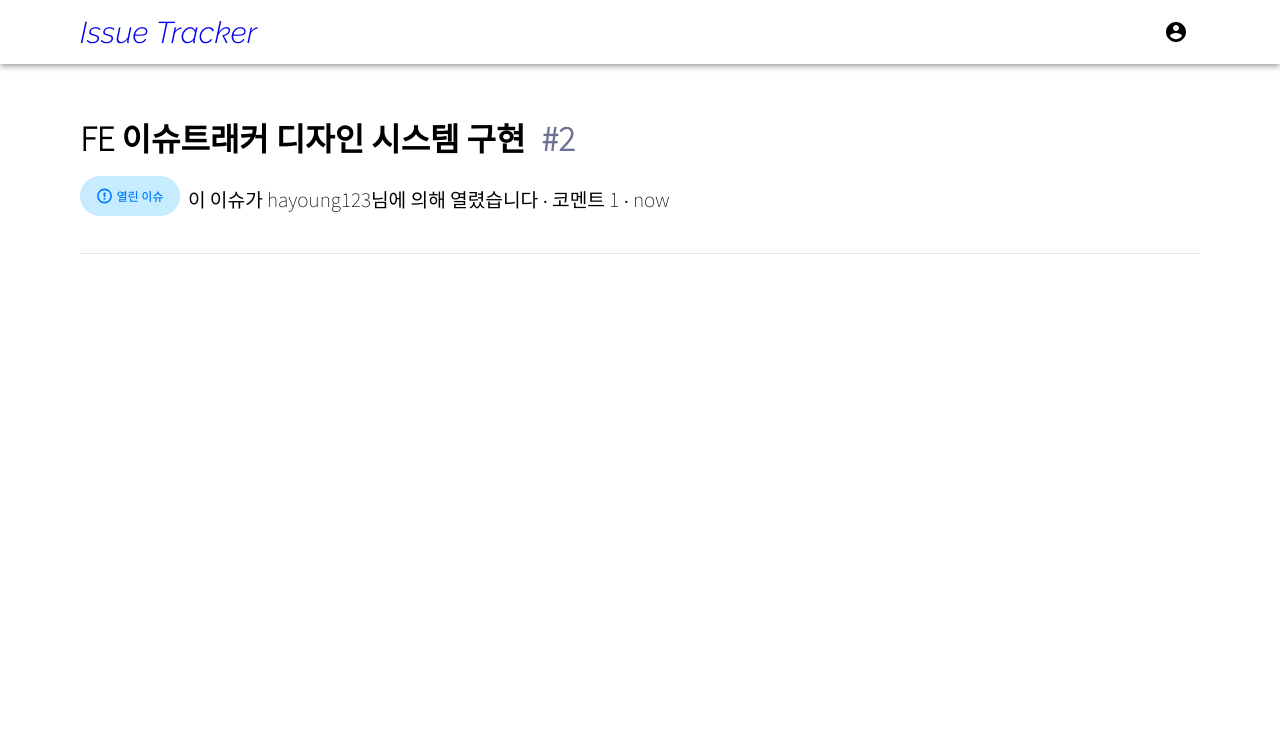
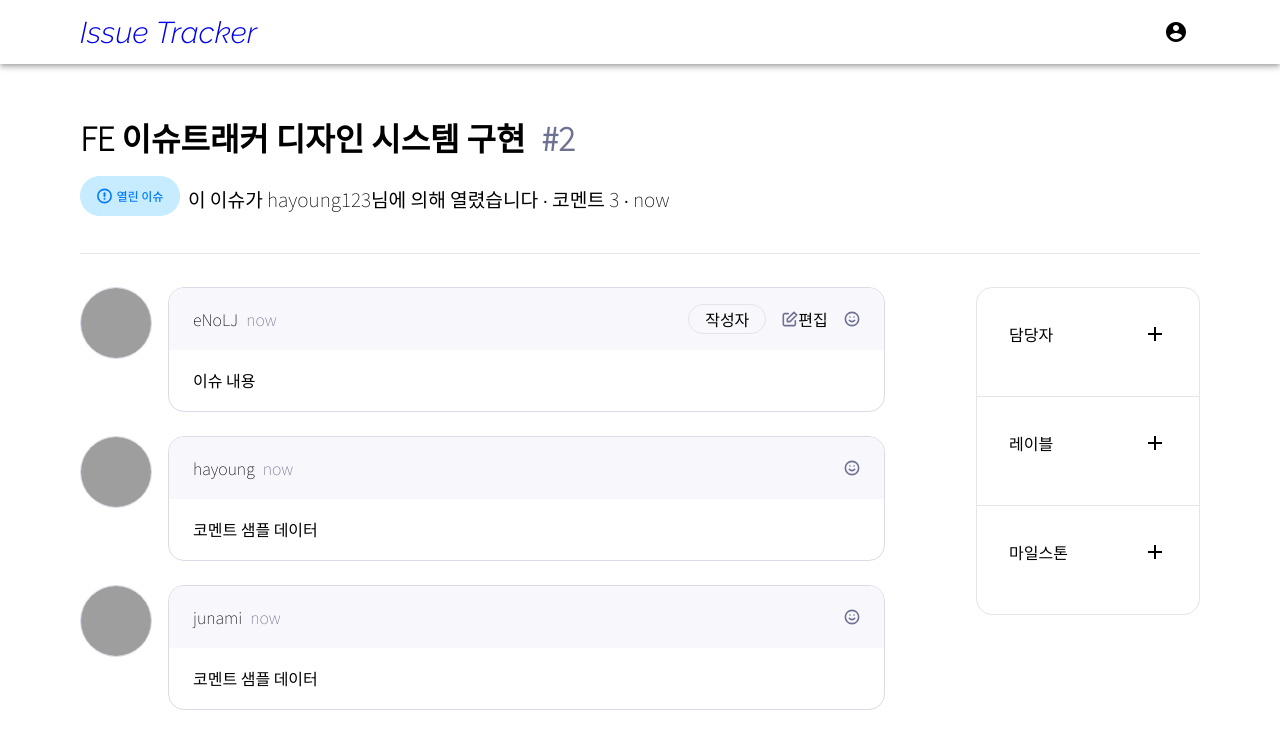
Before and after one commit to codesquad-members-2021/issue-tracker, a React (Create React App) app in the folder frontend/: page /detail in a window 1280 px wide. Shown: the top 748 px of the page. Built offline with nearby package versions, Linux system fonts and the light colour scheme; grey boxes are pictures that could not be loaded.

Commit message:
style:(#75) comment list 마크업

```diff
--- a/frontend/src/page/detailIssuePage/DetailIssuePage.tsx
+++ b/frontend/src/page/detailIssuePage/DetailIssuePage.tsx
@@ -1,12 +1,14 @@
+import React from 'react';
+import styled from 'styled-components';
 import {
   CommentType,
   LabelType,
   MilestoneType,
   UserType,
 } from 'components/common/tabModal/tapDataType';
-import React from 'react';
-import styled from 'styled-components';
 import DetailIssueHeader from 'page/detailIssuePage/detailHeader/DetailIssueHeader';
+import CommentList from './commentList/CommentList';
+import IssueDetailOption from 'page/createIssuePage/issueDetailOption/IssueDetailOption';
 
 interface Props {}
 //api에 작성자가 누구인지 있어야될 것 같다.
@@ -31,12 +33,22 @@ export default function DetailIssuePage({}: Props) {
   return (
     <DetailIssuePageBlock>
       <DetailIssueHeader issueData={issueData} />
+      <div className='detail__main'>
+        <CommentList comments={issueData.comments} />
+        <IssueDetailOption />
+      </div>
     </DetailIssuePageBlock>
   );
 }
 
 const DetailIssuePageBlock = styled.div`
   padding: 50px 80px;
+  .detail__main {
+    display: grid;
+    grid-template-columns: 80% 20%;
+    padding-top: 33px;
+    /* grid-gap: 10px; */
+  }
 `;
 
 const sampleData = {
@@ -50,8 +62,24 @@ const sampleData = {
       userName: 'eNoLJ',
       comment: '이슈 내용',
       createdDateTime: '2021-06-18T21:37:13.029',
+      author: true,
+      owner: true,
+    },
+    {
+      id: 2,
+      userName: 'hayoung',
+      comment: '코멘트 샘플 데이터',
+      createdDateTime: '2021-06-19T21:37:13.029',
       author: false,
-      owner: true,
+      owner: false,
+    },
+    {
+      id: 2,
+      userName: 'junami',
+      comment: '코멘트 샘플 데이터',
+      createdDateTime: '2021-06-19T21:37:13.029',
+      author: false,
+      owner: false,
     },
   ],
   assignees: [
--- /dev/null
+++ b/frontend/src/page/detailIssuePage/commentList/Comment.tsx
@@ -0,0 +1,92 @@
+import React from 'react';
+import styled from 'styled-components';
+import { CommentType } from 'components/common/tabModal/tapDataType';
+import { timeChecker } from '../../../util/util';
+import { ReactComponent as EditBtn } from 'assets/icon/EditIcons.svg';
+import { ReactComponent as Emoji } from 'assets/icon/Emoji.svg';
+import ProfileImg from 'components/atom/ProfileImg';
+
+interface Props {
+  comment: CommentType;
+}
+
+export default function Comment({
+  comment: { userName, comment, createdDateTime, author, owner },
+}: Props) {
+  const passedTime = timeChecker(createdDateTime);
+  return (
+    <CommentBlock>
+      <div className='comment__avatar'>
+        <ProfileImg className='comment__avatar-img' />
+      </div>
+      <div className='comment'>
+        <div className='comment__header'>
+          <div className='header__section'>
+            <div>{userName}</div>
+            <div className='comment__passed-time'>{passedTime}</div>
+          </div>
+          <div className='header__section'>
+            {author && <div className='comment__author-label'>작성자</div>}
+            {owner && (
+              <div className='comment__edit-btn'>
+                <EditBtn />
+                <div>편집</div>
+              </div>
+            )}
+            <Emoji />
+          </div>
+        </div>
+        <div className='comment__content'>{comment}</div>
+      </div>
+    </CommentBlock>
+  );
+}
+
+const CommentBlock = styled.div`
+  display: flex;
+  margin-bottom: 1.5rem;
+  .comment__avatar {
+    margin-right: 1rem;
+  }
+  .comment {
+    display: flex;
+    flex-direction: column;
+    width: 80%;
+    height: 125px;
+    border: 1px solid #d9dbe9;
+    border-radius: 16px;
+    overflow: hidden;
+  }
+  .comment__header,
+  .comment__content {
+    padding: 0 1.5rem;
+    flex: 1;
+    display: flex;
+    align-items: center;
+  }
+  .comment__header {
+    justify-content: space-between;
+    background-color: ${({ theme }) => theme.color.bgGrey};
+  }
+  .header__section,
+  .comment__edit-btn {
+    display: flex;
+    align-items: center;
+  }
+  .header__section:first-child {
+    .comment__passed-time {
+      margin-left: 8px;
+      color: ${({ theme }) => theme.color.fontGrey};
+    }
+  }
+  .header__section:last-child {
+    & > div {
+      margin-right: 1rem;
+    }
+    .comment__author-label {
+      border: ${({ theme }) => `1px solid ${theme.color.lineGrey}`};
+      border-radius: 30px;
+      padding: 2px 16px;
+    }
+  }
+`;
--- /dev/null
+++ b/frontend/src/page/detailIssuePage/commentList/CommentList.tsx
@@ -0,0 +1,15 @@
+import React from 'react';
+import styled from 'styled-components';
+import { CommentType } from 'components/common/tabModal/tapDataType';
+import Comment from 'page/detailIssuePage/commentList/Comment';
+
+interface Props {
+  comments: Array<CommentType> | [];
+}
+//유저 avatar 필요
+export default function CommentList({ comments }: Props) {
+  const commentList = comments.map((comment) => <Comment key={comment.id} comment={comment} />);
+  return <CommentListBlock>{commentList}</CommentListBlock>;
+}
+
+const CommentListBlock = styled.div``;
```
Also changed, not shown: frontend/src/assets/icon/EditIcons.svg (added), frontend/src/assets/icon/Emoji.svg (added).
